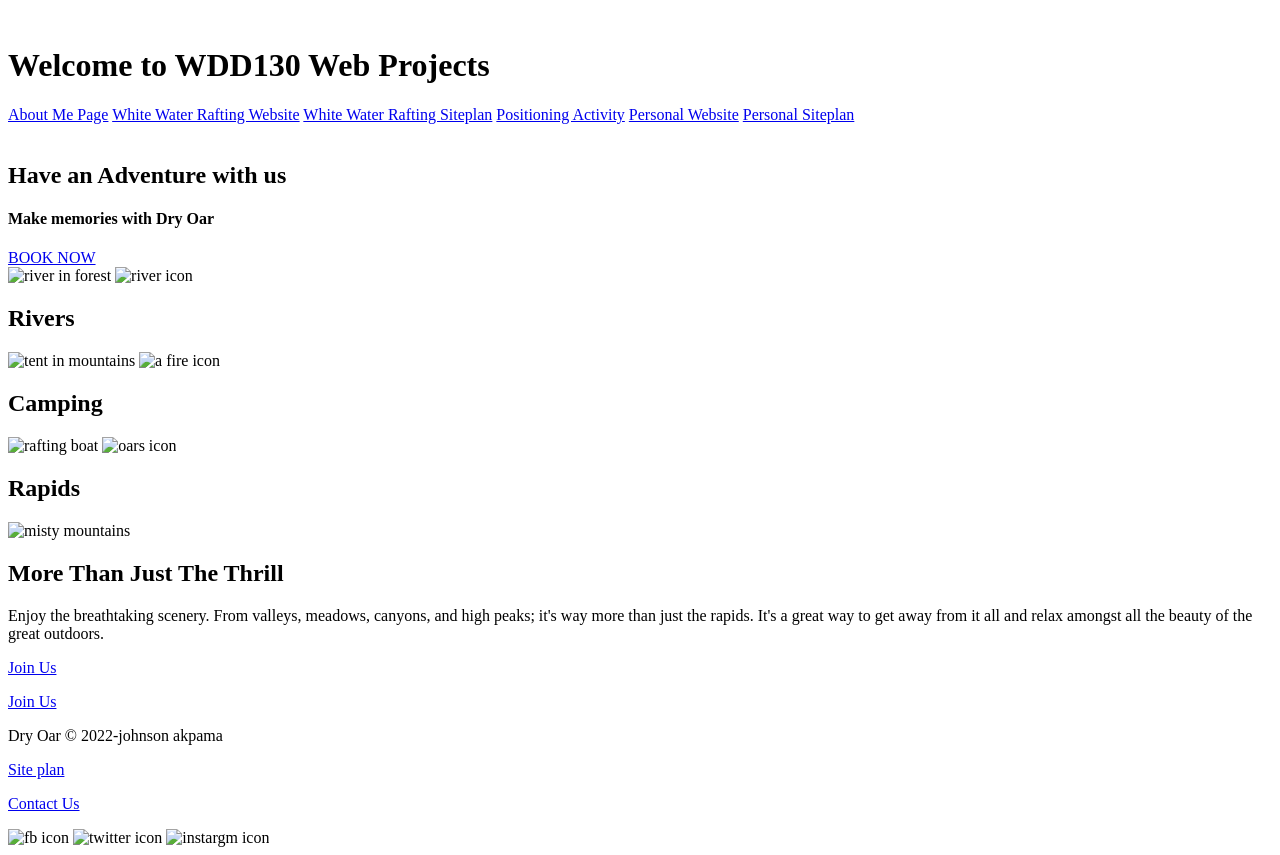
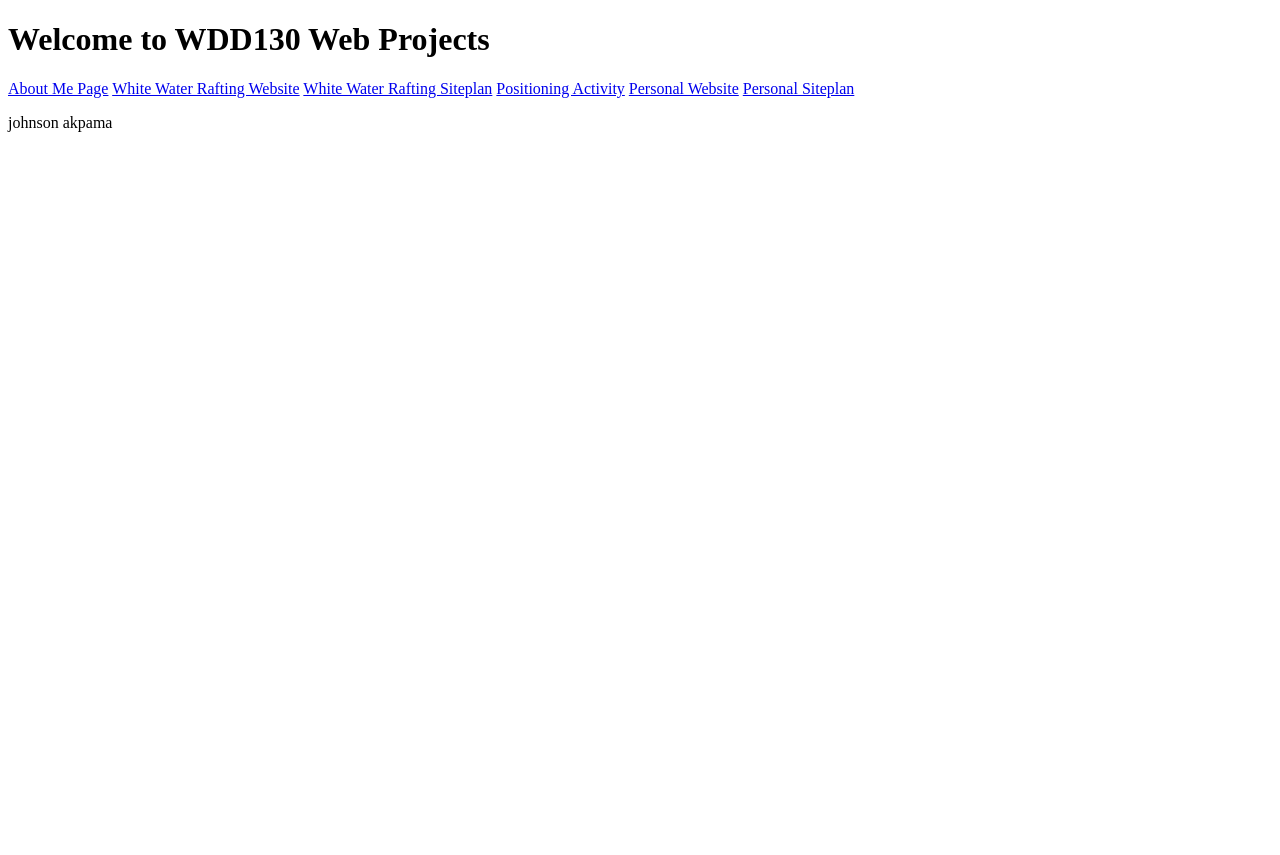
Before and after one commit to johnsonakpama/wdd130, a plain HTML site: page index.html in a window 1280 px wide. After the commit the page ends 800 px from the top, so only its background shows below. Drawn offline with Linux system fonts and the light colour scheme.

Commit message:
fix file strucutur

```diff
--- a/index.html
+++ b/index.html
@@ -1,20 +1,12 @@
 <!DOCTYPE html>
 <html lang="en">
-
 <head>
     <meta charset="UTF-8">
     <meta http-equiv="X-UA-Compatible" content="IE=edge">
     <meta name="viewport" content="width=device-width, initial-scale=1.0">
-    <title>Adventure Whitewater Rafting</title>
+    <title>Document</title>
 </head>
-
 <body>
-    <header>
-        <a id="logo link" href="index.html"></a>
-        <img class="logo" scr=""alt>
-
-
-
     <h1>Welcome to WDD130 Web Projects</h1>
     <nav>
         <a href="aboutme/index.html">About Me Page</a>
@@ -24,54 +16,6 @@
         <a href="#">Personal Website</a>
         <a href="#">Personal Siteplan</a>
     </nav>
-    </header>
-    <div id="hero">
-        <img id="hero img" src=""alt="">
-        <section id="hero msg">
-            <h1 class="home tittle">Have an Adventure with us</h1>
-            <h4>Make memories with Dry Oar</h4>
-            <div class="button-book"></div>
-            <a class="book" href="rates.html">BOOK NOW</a>
-        </section>
-        <main class="home grid">
-            <section class="river card">
-                <img class="card img" src="images/river.jpg" alt="river in forest">
-                <img class="icon" src="images/rivers_icon.jpg" alt="river icon">
-                <h2>Rivers</h2>
-            </section>
-            <section class="camping-card">
-                <img class="card img" src="imaages/Camping.jpg" alt="tent in mountains">
-                <img class="icon" src="images/fire_icon.jpg" alt="a fire icon">
-                <h2>Camping</h2>
-            </section>
-            <section class="rapids-card">
-                <img class="card img" src="images/rapids.jpg" alt="rafting boat">
-                <img class="icon" src="images/oars.png" alt="oars icon">
-                <h2>Rapids</h2>
-            </section>
-            <img class="mountains" src="images/mountains.jpg" alt="misty mountains">
-            <section class="msg">
-                <h2>More Than Just The Thrill</h2>
-                <p>Enjoy the breathtaking scenery. From valleys, meadows, canyons, and high peaks; it's way more than just the rapids. It's a great way to get away from it all and relax amongst all the beauty of the great outdoors. </p>
-                <a class='join' href="rivers.html">Join Us</a></p>
-                <a class="join" href="rivers.html">Join Us</a>
-            </section>
-        </main>
-        <footer>
-            <p>Dry Oar &COPY; 2022-johnson akpama</p>
-            <p><a href="site-plan-rafting.html">Site plan</a></p>
-            <p><a href="contactus">Contact Us</a></p>
-            <div class="social">
-                <a href="https://facebook.com"></a>
-                <img src="imges/facebook.png" alt="fb icon">
-                <a href="https://twitter.com"></a>
-                <img src="imges/twitter.png" alt="twitter icon"></a>
-                <a href="https://instargm.com"></a>
-                <img src="images/instargm.png" alt="instargm icon"></a>
-            </div>
-
-        </footer>
-    </div>
+    <p>johnson akpama</p>
 </body>
-
 </html>
```
Also changed, not shown: wwr/index.html (added, +66 -0 lines), wwr/styles/style.css (renamed from wwr/style.css), 1 other file.
